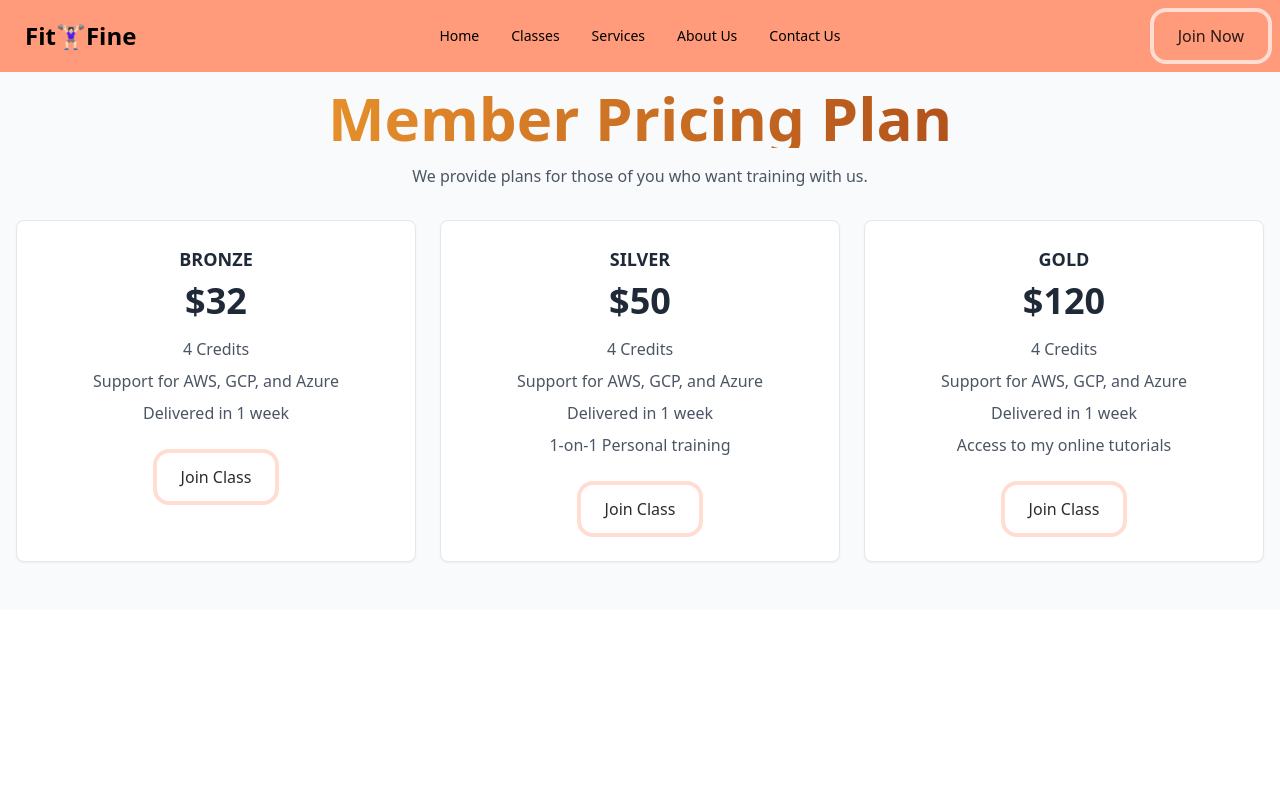
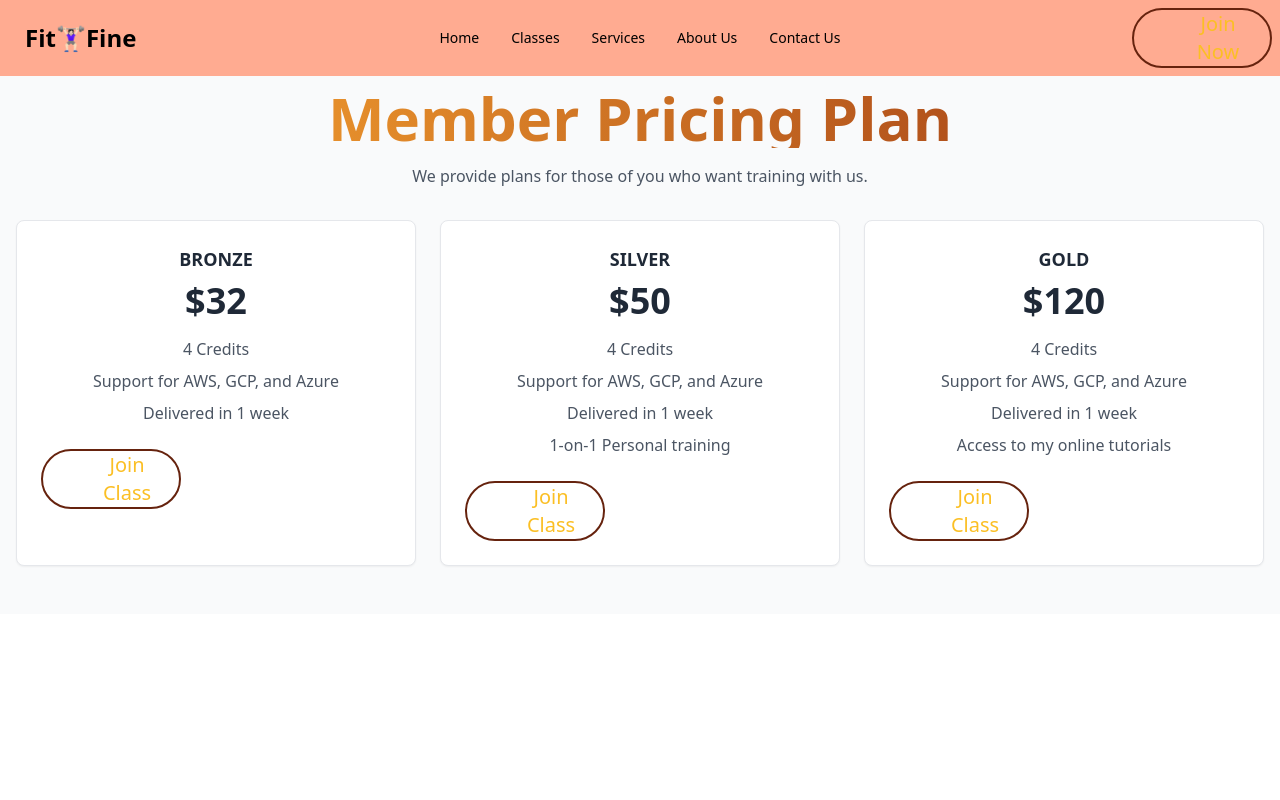
Before and after one commit to Sharmin64/gym-next-project-repo, a Next.js app: page /pricing in a window 1280 px wide. Shown: the top 800 px of the page. Built offline with nearby package versions, Linux system fonts and the light colour scheme.

Commit message:
button props changed

```diff
--- a/package.json
+++ b/package.json
@@ -12,6 +12,7 @@
     "next": "^15.0.3",
     "react": "^18.3.1",
     "react-dom": "^18.3.1",
+    "react-icons": "^5.3.0",
     "react-multi-carousel": "^2.8.5"
   },
   "devDependencies": {
--- a/src/app/(classes)/class/page.tsx
+++ b/src/app/(classes)/class/page.tsx
@@ -75,7 +75,7 @@ const ClassPage = () => {
                     ></progress>
                   </div>
                   <Link href={"/class-details"}>
-                    <Button description="see info" />
+                    <Button buttonName="see info" />
                   </Link>
                 </div>
               </div>
--- a/src/app/(services)/pricing/page.tsx
+++ b/src/app/(services)/pricing/page.tsx
@@ -24,7 +24,7 @@ const PricingMemberPage: React.FC = () => {
               <li>Support for AWS, GCP, and Azure</li>
               <li>Delivered in 1 week</li>
             </ul>
-            <Button description="Join Class" />
+            <Button buttonName="Join Class" />
           </div>
 
           {/* Silver Plan */}
@@ -40,7 +40,7 @@ const PricingMemberPage: React.FC = () => {
               <li>Delivered in 1 week</li>
               <li>1-on-1 Personal training</li>
             </ul>
-            <Button description="Join Class" />
+            <Button buttonName="Join Class" />
           </div>
 
           {/* Gold Plan */}
@@ -56,7 +56,7 @@ const PricingMemberPage: React.FC = () => {
               <li>Delivered in 1 week</li>
               <li>Access to my online tutorials</li>
             </ul>
-            <Button description="Join Class" />
+            <Button buttonName="Join Class" />
           </div>
         </div>
       </div>
--- a/src/app/commonui/Button.tsx
+++ b/src/app/commonui/Button.tsx
@@ -1,23 +1,35 @@
-interface Description {
-  description: string;
+import { FaArrowRight } from "react-icons/fa";
+interface ButtonName {
+  buttonName: string;
 }
 
-const Button = ({ description }: Description) => {
+const Button = ({ buttonName }: ButtonName) => {
   return (
-    <div className="flex justify-center items-center">
-      <button className="relative group px-6 py-3 font-medium text-white overflow-hidden border-4 border-[#ffddd3] rounded-2xl">
-        {/* Yellow background (default) */}
-        <span className="absolute bg-[#ffddd3] inset-0 translate-y-full transition-transform group-hover:translate-y-20 duration-500 ease-in-out "></span>
+    // <div className="flex justify-center items-center">
+    //   <button className="relative group px-6 py-3 font-medium text-white overflow-hidden border-4 border-[#ffddd3] rounded-2xl">
+    //     {/* Yellow background (default) */}
+    //     <span className="absolute bg-transparent inset-0 translate-y-full transition-transform group-hover:translate-y-20 duration-500 ease-in-out "></span>
 
-        {/* Indigo background (slides in on hover) */}
-        <span className="absolute inset-0 bg-[#b33d18] translate-y-full transition-transform transform group-hover:translate-y-0 duration-500 ease-in-out rounded-lg"></span>
+    //     {/* Indigo background (slides in on hover) */}
+    //     <span className="absolute inset-0 bg-[#b33d18] translate-y-full transition-transform transform group-hover:translate-y-0 duration-500 ease-in-out rounded-lg"></span>
 
-        {/* Button Text */}
-        <span className="relative z-10 text-black hover:text-white animate-pulse">
-          {description}
+    //     {/* Button Text */}
+    //     <span className="relative z-10 text-[#804c00] hover:text-white animate-spin">
+    //       {description}
+    //     </span>
+    //   </button>
+    // </div>
+    <>
+      <button className=" text-xl font-medium text-amber-400 border-2 border-[#66230e] px-12 py-2 rounded-full hover:text-white hover:text-center group relative flex items-center text-center overflow-hidden indent-0">
+        <span className="absolute left-0 w-full h-0 transition-all bg-zinc-600 opacity-100 group-hover:h-full group-hover:top-0 duration-400 ease-in"></span>
+        <span className="absolute right-0 flex items-center justify-start w-10 h-10 duration-300 transform translate-x-full group-hover:translate-x-0 ease-in ml-4">
+          <FaArrowRight />
+        </span>
+        <span className="relative right-6 flex items-center justify-center  w-10 h-10 duration-300 transform translate-x-full group-hover:translate-x-2 ease-in">
+          {buttonName}
         </span>
       </button>
-    </div>
+    </>
   );
 };
 
--- a/src/app/components/Shared/Navber.tsx
+++ b/src/app/components/Shared/Navber.tsx
@@ -4,7 +4,7 @@ import React from "react";
 
 const Navbar = () => {
   return (
-    <div className="navbar bg-[#ff9a7a] z-50 fixed top-0 mb-7 w-full ">
+    <div className="navbar bg-[#ffab91] z-50 fixed top-0 mb-7 w-full ">
       {/* Navbar Start */}
       <div className="navbar-start">
         {/* Mobile Dropdown */}
@@ -147,7 +147,7 @@ const Navbar = () => {
       {/* Navbar End */}
       <div className="navbar-end">
         <Link href={"/class"}>
-          <Button description="Join Now" />
+          <Button buttonName="Join Now" />
         </Link>
       </div>
     </div>
--- a/src/app/components/homeui/Banner.tsx
+++ b/src/app/components/homeui/Banner.tsx
@@ -1,6 +1,7 @@
 import Image from "next/image";
 import bannerImg from "@/assets/banner/banner-3.avif";
 import Link from "next/link";
+import Button from "@/app/commonui/Button";
 
 const Banner = () => {
   return (
@@ -27,9 +28,7 @@ const Banner = () => {
           </p>
         </div>
         <Link href={"/class"}>
-          <button className="px-6 py-3 text-lg font-semibold text-white bg-blue-500 rounded hover:bg-blue-600 transition">
-            Join Us
-          </button>
+          <Button buttonName="Join Us" />
         </Link>
       </div>
     </div>
```
Also changed, not shown: 1 other file (tests, documents, lock files or other folders).
